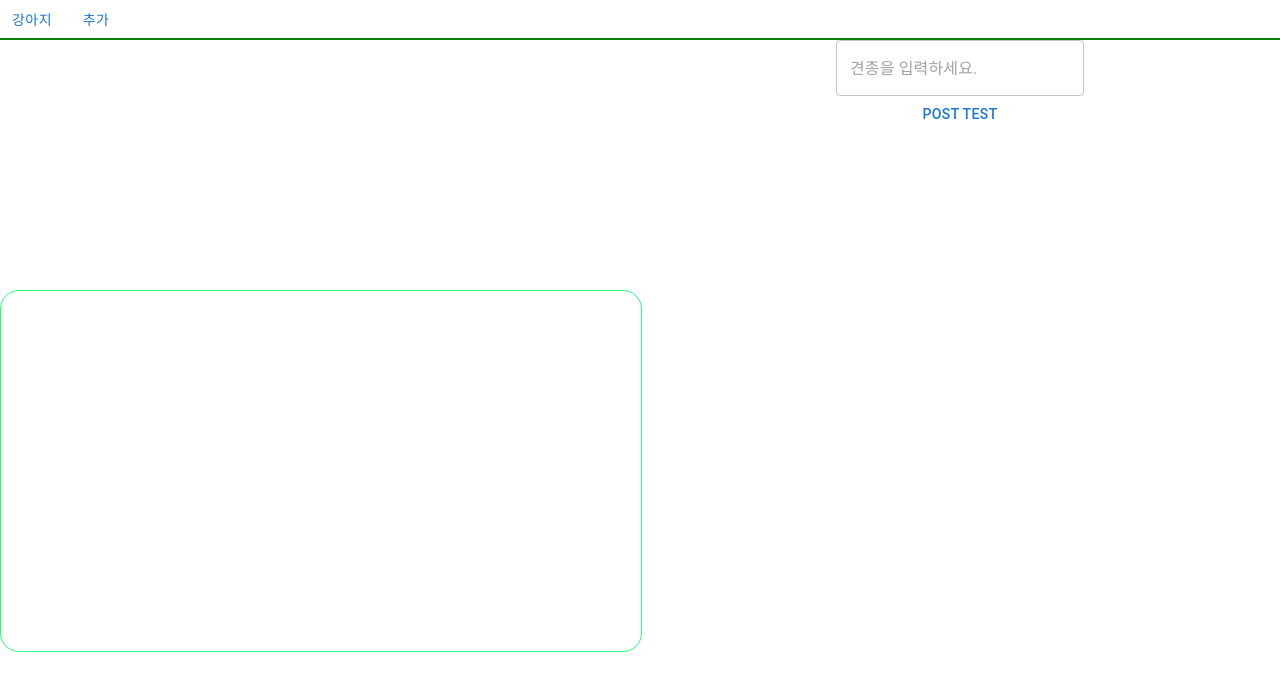
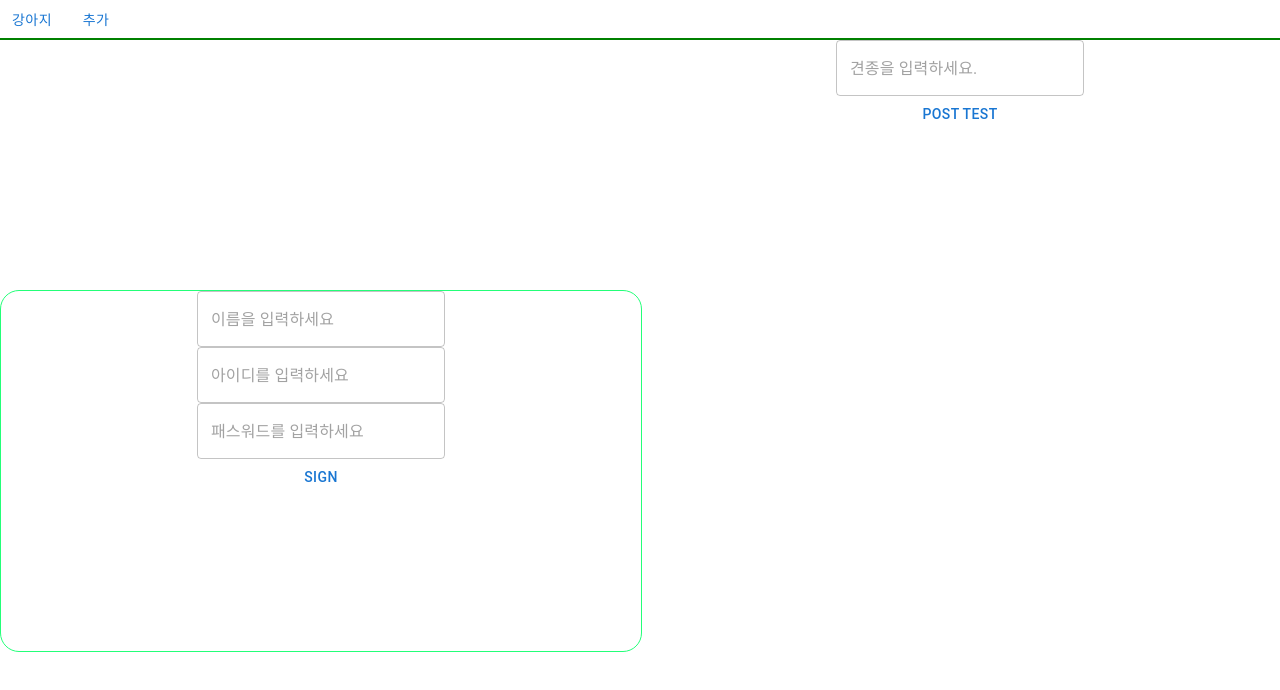
Before and after one commit to yyj81555/JavaProject, a React (Create React App) app in the folder client/: page /SignUp in a window 1280 px wide. Shown: the top 690 px of the page. Built offline with nearby package versions, Linux system fonts and the light colour scheme.

Commit message:
(+) SignUp 기능추가
 - SignUp 기능추가

```diff
--- a/client/src/Component/SignUpPage.js
+++ b/client/src/Component/SignUpPage.js
@@ -2,9 +2,14 @@ import React from 'react';
 import axios from "axios";
 import { useNavigate } from 'react-router-dom';
 
-import { Box } from '@mui/system';
+import { Box,TextField } from '@mui/material';
+import { Button } from '@mui/material';
 
 export default function SignUpPage(props) {
+    const [inputName, setInputName] = React.useState("");
+    const [InputUserID, setInputUserID] = React.useState("");
+    const [InputUserPassword, setInputUserPassword] = React.useState("");
+
     const styles = {
         dimmed_layer_wrapper : {
             position: "fixed",
@@ -15,6 +20,17 @@ export default function SignUpPage(props) {
         },
     };
 
+    const OnClickPostSignUp = async () => {
+        const response = await axios.post("/api/getPostSignUp", {
+          name: inputName,
+          userID: InputUserID,
+          userPassword: InputUserPassword,
+          contentType: "application/json; UTF-8;", // 한국어도 깨짐없이 전송하는 방법.
+        });
+        const body = response.data;
+
+        //setName(body.data);
+      }
     const navigate = useNavigate();
 
     React.useEffect(() => {
@@ -35,6 +51,16 @@ export default function SignUpPage(props) {
                     maxHeight: "50%",
                 }}
             >
+            <TextField Labal="이름" onChange={(e) =>  setInputName(e.target.value)} placeholder="이름을 입력하세요"/>
+            <br/>
+            <TextField Labal="ID" onChange={(e) =>  setInputUserID(e.target.value)} placeholder="아이디를 입력하세요"/>
+            <br/>
+            <TextField Labal="Password" onChange={(e) =>  setInputUserPassword(e.target.value)} placeholder="패스워드를 입력하세요"/>
+            <br/>
+            <Button onClick={() => OnClickPostSignUp()}>
+            Sign
+            </Button>
+
             </Box>
         </div>
     );
```
